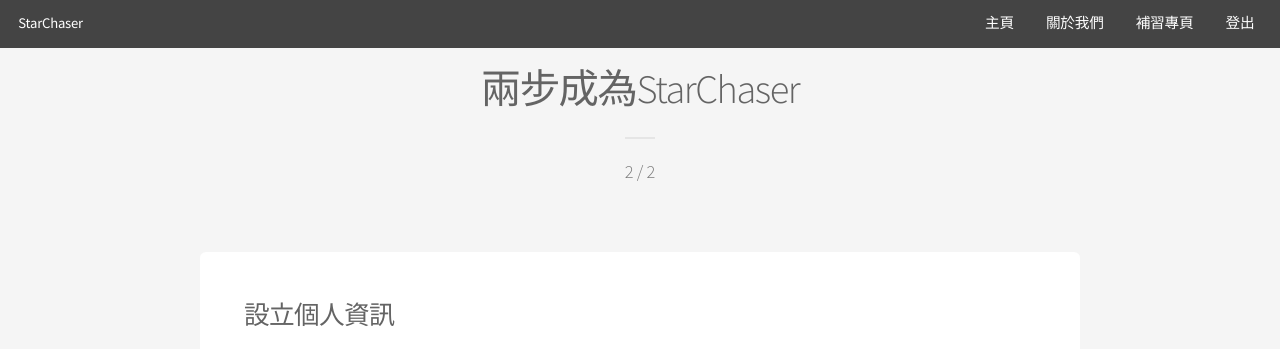
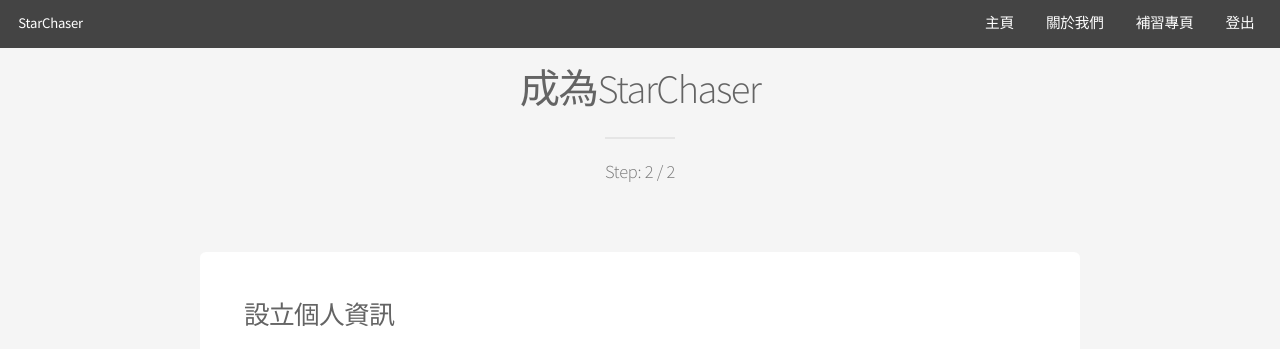
Before and after one commit to louiskwt/starchaser_project, a Django app: page /auth/setup/ in a window 1280 px wide. Shown: the top 349 px of the page. Run offline with Django 4.2, Linux system fonts and the light colour scheme; a user stored in the database is signed in; parts of the project's set-up code (start-up, migrations or seed data) failed here and were passed over.

Commit message:
Update register and profile template
change template html

```diff
--- a/account/templates/registration/register.html
+++ b/account/templates/registration/register.html
@@ -1,11 +1,12 @@
 {% extends "base.html" %}
 
-{% block subtitle %}登入{% endblock %}
+{% block subtitle %}註冊{% endblock %}
 
 {% block content %}
     <section id="main" class="container">
         <header>
             <h2>成為StarChaser</h2>
+            <p>Step: 1 / 2</p>
         </header>
         <div class="row">
             <div class="col-12">
--- a/account/templates/registration/register_profile.html
+++ b/account/templates/registration/register_profile.html
@@ -1,11 +1,11 @@
 {% extends "base.html" %}
-{% block subtitle %}登入{% endblock %}
+{% block subtitle %}編輯個人檔案{% endblock %}
 
 {% block content %}
     <section id="main" class="container">
         <header>
-            <h2>兩步成為StarChaser</h2>
-            <p>2 / 2</p>
+            <h2>成為StarChaser</h2>
+            <p>Step: 2 / 2</p>
         </header>
         <div class="row">
             <div class="col-12">
```
